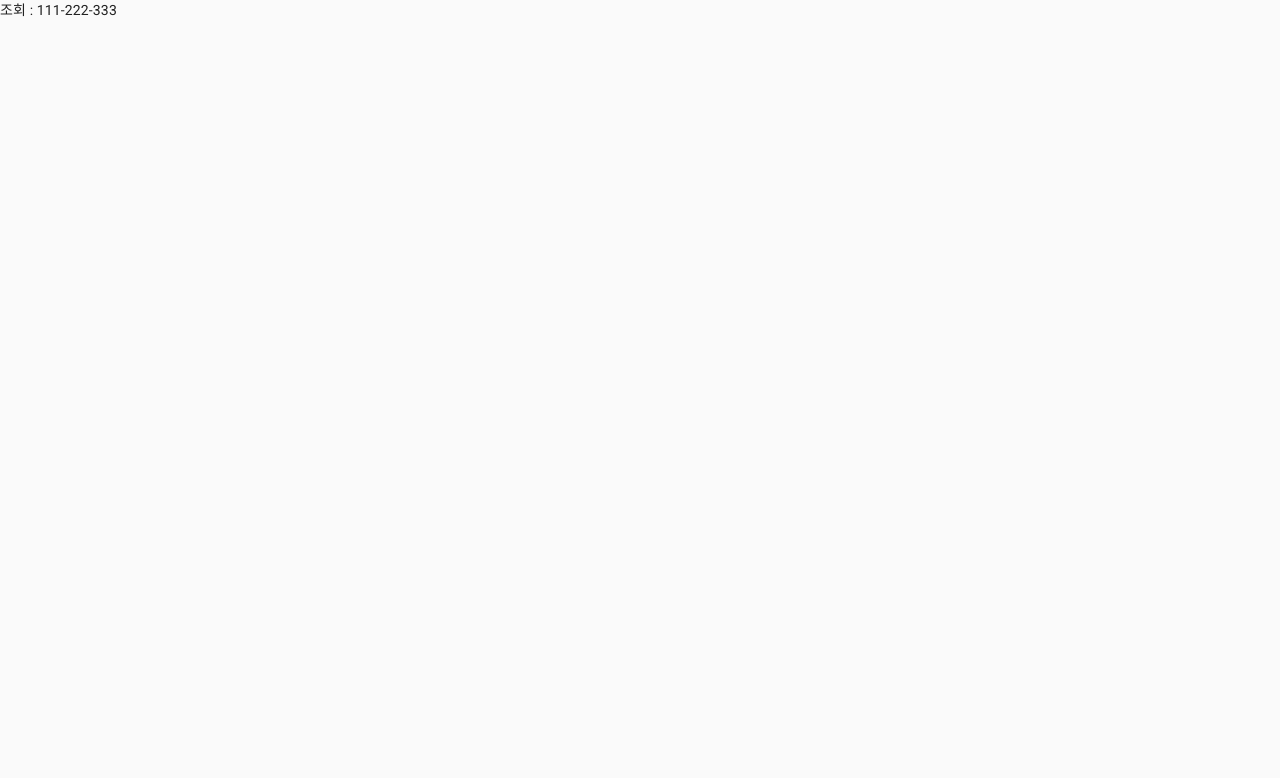
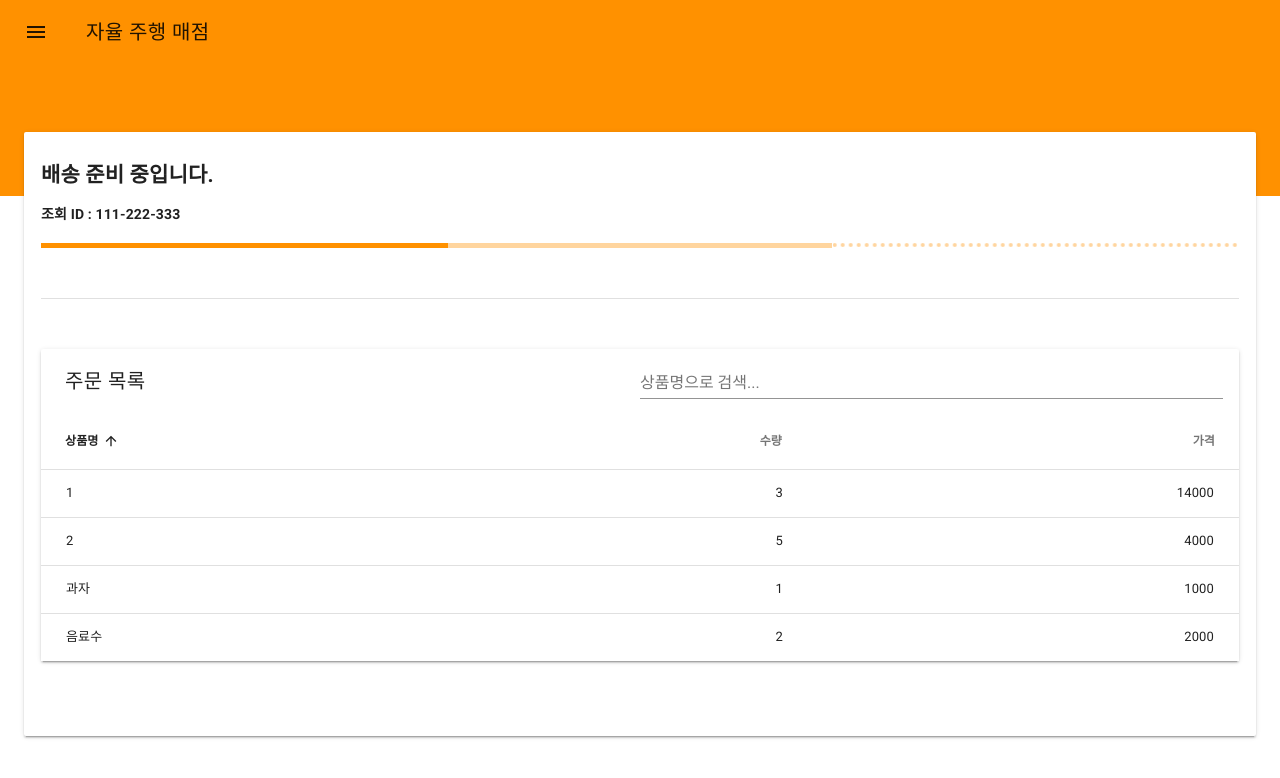
Before and after one commit to dongnae/no-human-shop, a Vue app: page /status/111-222-333 in a window 1280 px wide. Shown: the top 778 px of the page. Built offline with nearby package versions, Linux system fonts and the light colour scheme.

Commit message:
주문 현황 페이지 업데이트

```diff
--- a/public/index.html
+++ b/public/index.html
@@ -5,12 +5,13 @@
 	<meta http-equiv="X-UA-Compatible" content="IE=edge">
 	<meta name="viewport" content="width=device-width,initial-scale=1.0">
 	<link rel="icon" href="<%= BASE_URL %>favicon.ico">
-    <title><%= htmlWebpackPlugin.options.title %></title>
+	<title>자율 주행 매점</title>
 	<link rel="stylesheet" href="//fonts.googleapis.com/css?family=Roboto:400,500,700,400italic|Material+Icons">
 </head>
 <body>
 <noscript>
-      <strong>We're sorry but <%= htmlWebpackPlugin.options.title %> doesn't work properly without JavaScript enabled. Please enable it to continue.</strong>
+	<strong>We're sorry but <%= htmlWebpackPlugin.options.title %> doesn't work properly without JavaScript enabled.
+		Please enable it to continue.</strong>
 </noscript>
 <div id="app"></div>
 <!-- built files will be auto injected -->
--- a/src/App.vue
+++ b/src/App.vue
@@ -1,12 +1,55 @@
 <template>
-	<div>
-		<router-view></router-view>
-	</div>
+	<md-content class="page-container" md-theme="primary">
+		<md-app md-waterfall md-mode="overlap">
+			<md-app-toolbar class="md-primary md-large">
+				<div class="md-toolbar-row">
+					<md-button class="md-icon-button" @click="menuVisible = !menuVisible">
+						<md-icon>menu</md-icon>
+					</md-button>
+
+					<span class="md-title" @click="$router.push({name: 'Home'}).catch(() => {});">자율 주행 매점</span>
+				</div>
+			</md-app-toolbar>
+
+			<md-app-drawer :md-active.sync="menuVisible">
+				<md-toolbar class="md-transparent" md-elevation="1">
+					<h3>메뉴</h3>
+				</md-toolbar>
+
+				<md-list>
+					<md-list-item @click="$router.push({name: 'Home'}).catch(() => {})">
+						<md-icon>home</md-icon>
+						<span class="md-list-item-text">홈</span>
+					</md-list-item>
+
+					<md-list-item @click="$router.push({name: 'Shop'}).catch(() => {})">
+						<md-icon>reorder</md-icon>
+						<span class="md-list-item-text">상품 목록</span>
+					</md-list-item>
+
+					<md-list-item @click="$router.push({name: 'Buy'}).catch(() => {})">
+						<md-icon>check_circle_outline</md-icon>
+						<span class="md-list-item-text">주문하기</span>
+					</md-list-item>
+
+					<md-list-item @click="$router.push('/status/').catch(() => {})">
+						<md-icon>info</md-icon>
+						<span class="md-list-item-text">주문 조회</span>
+					</md-list-item>
+				</md-list>
+			</md-app-drawer>
+
+			<md-app-content>
+				<router-view></router-view>
+			</md-app-content>
+		</md-app>
+	</md-content>
 </template>
 
 <script>
 export default {
 	data: () => ({
+		menuVisible: false
 	})
 };
 </script>
@@ -21,3 +64,13 @@ export default {
 
 @import "~vue-material/dist/theme/all";
 </style>
+
+<style>
+.page-container > div {
+	min-height: 100vh;
+}
+
+.md-title {
+	cursor: pointer;
+}
+</style>
--- a/src/views/Home.vue
+++ b/src/views/Home.vue
@@ -1,45 +1,4 @@
 <template>
-	<md-content class="page-container" md-theme="primary">
-		<md-app md-waterfall md-mode="overlap">
-			<md-app-toolbar class="md-primary md-large">
-				<div class="md-toolbar-row">
-					<md-button class="md-icon-button" @click="menuVisible = !menuVisible">
-						<md-icon>menu</md-icon>
-					</md-button>
-
-					<span class="md-title">자율 주행 매점</span>
-				</div>
-			</md-app-toolbar>
-
-			<md-app-drawer :md-active.sync="menuVisible">
-				<md-toolbar class="md-transparent" md-elevation="0">
-					메뉴
-				</md-toolbar>
-
-				<md-list>
-					<md-list-item @click="$router.push({name: 'Home'}).catch(() => {})">
-						<md-icon>home</md-icon>
-						<span class="md-list-item-text">홈</span>
-					</md-list-item>
-
-					<md-list-item @click="$router.push({name: 'Shop'}).catch(() => {})">
-						<md-icon>reorder</md-icon>
-						<span class="md-list-item-text">상품 목록</span>
-					</md-list-item>
-
-					<md-list-item @click="$router.push({name: 'Buy'}).catch(() => {})">
-						<md-icon>check_circle_outline</md-icon>
-						<span class="md-list-item-text">주문하기</span>
-					</md-list-item>
-
-					<md-list-item @click="$router.push({name: 'Status'}).catch(() => {})">
-						<md-icon>info</md-icon>
-						<span class="md-list-item-text">주문 조회</span>
-					</md-list-item>
-				</md-list>
-			</md-app-drawer>
-
-			<md-app-content>
 	<div class="card-list">
 		<md-card md-with-hover class="card">
 			<md-card-header>
@@ -53,9 +12,6 @@
 			<md-card-actions>
 				<router-link to="/shop/">
 					<md-button>상품 목록</md-button>
-							</router-link>
-							<router-link to="/buy/">
-								<md-button>결제하기</md-button>
 				</router-link>
 			</md-card-actions>
 		</md-card>
@@ -77,25 +33,18 @@
 			</md-card-content>
 		</md-card>
 	</div>
-			</md-app-content>
-		</md-app>
-	</md-content>
 </template>
 
 <script>
 export default {
 	name: 'Home',
 	data: () => ({
-		menuVisible: false
+
 	})
 }
 </script>
 
 <style scoped>
-.page-container > div {
-	min-height: 100vh;
-}
-
 .card-list {
 	display: flex;
 	justify-content: space-evenly;
--- a/src/views/Status.vue
+++ b/src/views/Status.vue
@@ -1,10 +1,68 @@
 <template>
-	<div>조회 : {{ $route.params.id }}</div>
+	<div>
+		<h2>{{ status === 1 ? "배송 준비 중입니다." : (status === 2 ? "배송 중입니다" : "배송하였습니다.") }}</h2>
+		<h4>조회 ID : {{ pay_id }}</h4>
+		<md-progress-bar md-mode="buffer" :md-value="34 * status" :md-buffer="66"></md-progress-bar>
+
+		<div style="margin-top: 50px;"></div>
+		<md-divider></md-divider>
+		<div style="margin-top: 50px;"></div>
+
+		<md-table v-model="searched" md-sort="name" md-sort-order="asc" md-card md-fixed-header
+		          style="width: 100%; margin: 0;">
+			<md-table-toolbar>
+				<div class="md-toolbar-section-start">
+					<h1 class="md-title">주문 목록</h1>
+				</div>
+
+				<md-field md-clearable class="md-toolbar-section-end">
+					<md-input placeholder="상품명으로 검색..." v-model="search" @input="searchOnTable"/>
+				</md-field>
+			</md-table-toolbar>
+
+			<md-table-empty-state
+					md-label="검색 결과가 없습니다."
+					:md-description="`'${search}'에 대한 검색 결과가 없습니다.`">
+			</md-table-empty-state>
+
+			<md-table-row slot="md-table-row" slot-scope="{ item }">
+				<md-table-cell md-label="상품명" md-sort-by="name">{{ item.name }}</md-table-cell>
+				<md-table-cell md-label="수량" md-sort-by="cnt" md-numeric>{{ item.cnt }}</md-table-cell>
+				<md-table-cell md-label="가격" md-sort-by="price" md-numeric>{{ item.price }}</md-table-cell>
+			</md-table-row>
+		</md-table>
+	</div>
 </template>
 
 <script>
 export default {
-	name: "Status"
+	name: "Status",
+	computed: {
+		pay_id() {
+			return this.$route.params.id;
+		},
+	},
+	data() {
+		return {
+			status: 1, //1 : 준비, 2 : 배송, 3 : 끝
+			search: '',
+			searched: [],
+			item: [
+				{name: '과자', cnt: 1, price: 1000},
+				{name: '음료수', cnt: 2, price: 2000},
+				{name: '1', cnt: 3, price: 14000},
+				{name: '2', cnt: 5, price: 4000},
+			]
+		}
+	},
+	methods: {
+		searchOnTable(text) {
+			this.searched = this.item.filter(obj => obj.name.toLowerCase().indexOf(text.toLowerCase()) > -1 || text === '');
+		}
+	},
+	created() {
+		this.searched = this.item;
+	}
 }
 </script>
 
```
Lines whose indentation alone changed are shown as unchanged.
